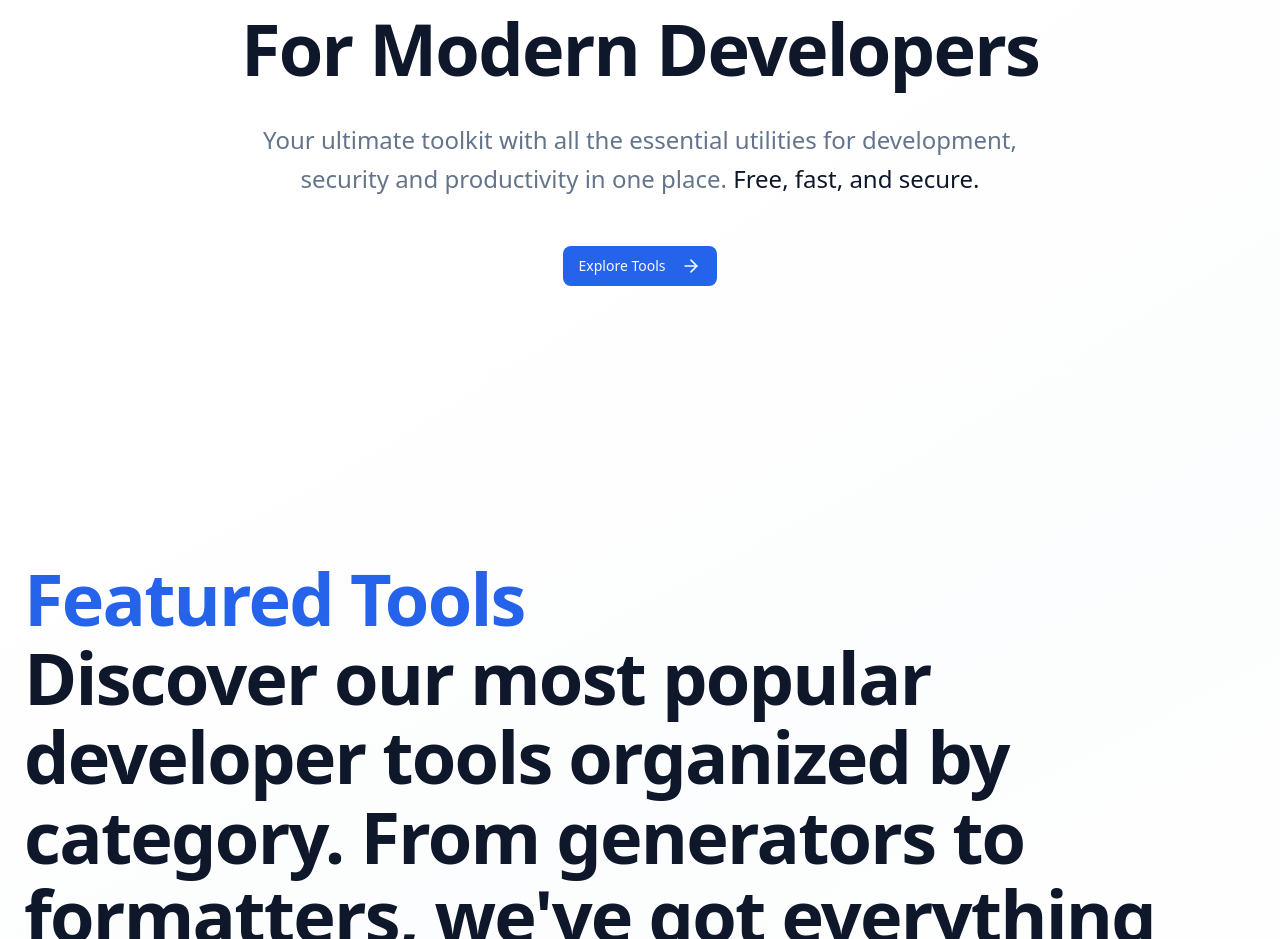
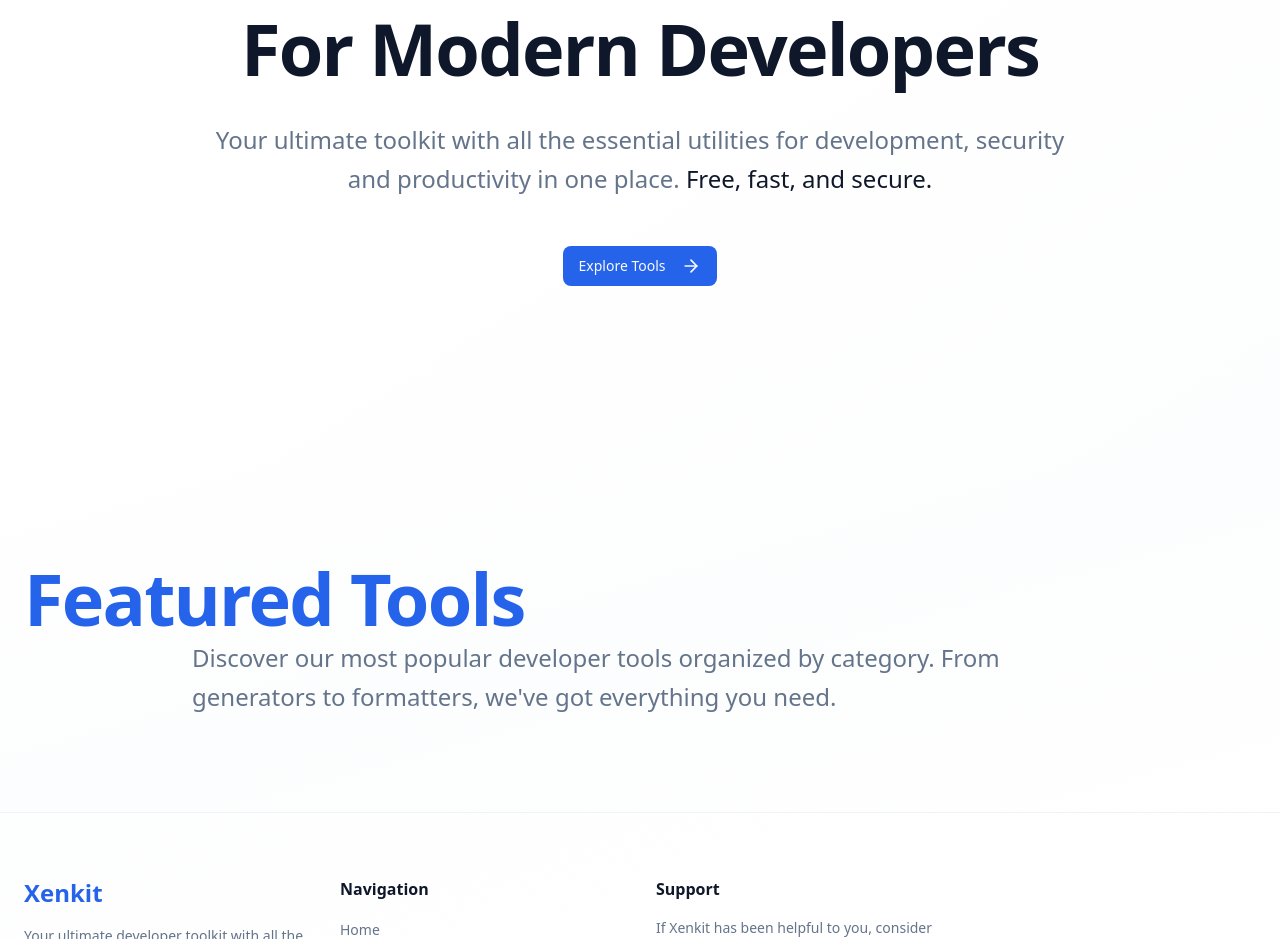
Before and after one commit to xenvoid404/xenkit-app, a Next.js app: page / in a window 1280 px wide. Shown: the part 393-1332 px from the top of the page. Built offline with nearby package versions, Linux system fonts and the light colour scheme.

Commit message:
salah anying

```diff
--- a/app/(main)/(home)/components/section/featured-tools.tsx
+++ b/app/(main)/(home)/components/section/featured-tools.tsx
@@ -4,11 +4,11 @@ export function FeaturedTools() {
             <div className="max-w-8xl mx-auto">
                 <h1 className="text-4xl font-bold leading-[1.1] tracking-tight sm:text-5xl lg:text-6xl xl:text-7xl">
                     <span className="block text-primary">Featured Tools</span>
-                    <span className="block text-foreground">
-                        Discover our most popular developer tools organized by category. From generators to formatters, we&apos;ve got everything you
-                        need.
-                    </span>
                 </h1>
+                <p className="mx-auto max-w-4xl font-light leading-relaxed text-muted-foreground sm:text-xl lg:text-2xl">
+                    Discover our most popular developer tools organized by category. From generators to formatters, we&apos;ve got everything you
+                    need.
+                </p>
             </div>
         </section>
     );
--- a/app/(main)/(home)/components/section/hero.tsx
+++ b/app/(main)/(home)/components/section/hero.tsx
@@ -22,7 +22,7 @@ export function Hero() {
     );
 
     const paragraph = (
-        <p className="mx-auto max-w-3xl font-light leading-relaxed text-muted-foreground sm:text-xl lg:text-2xl">
+        <p className="mx-auto max-w-4xl font-light leading-relaxed text-muted-foreground sm:text-xl lg:text-2xl">
             Your ultimate toolkit with all the essential utilities for development, security and productivity in one place.
             <span className="mt-2 block font-medium text-foreground sm:mt-0 sm:inline"> Free, fast, and secure.</span>
         </p>
```
